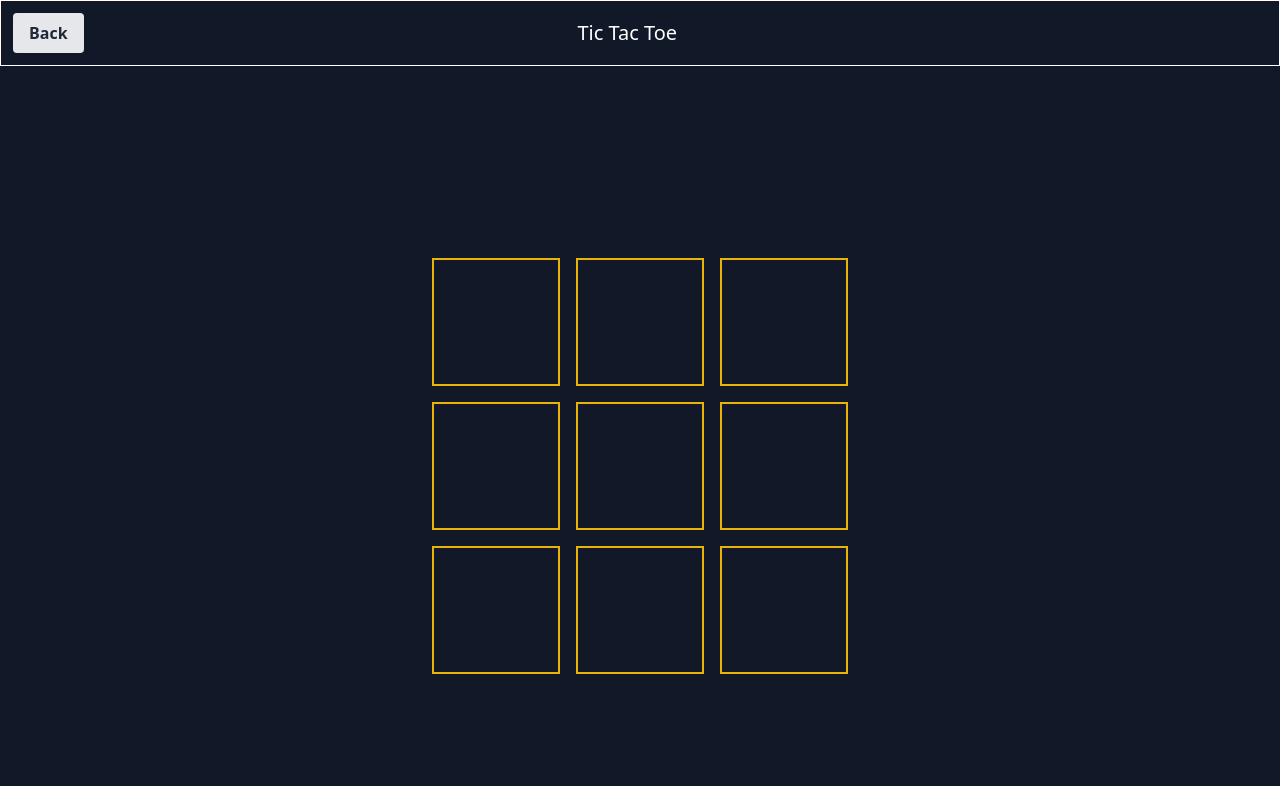
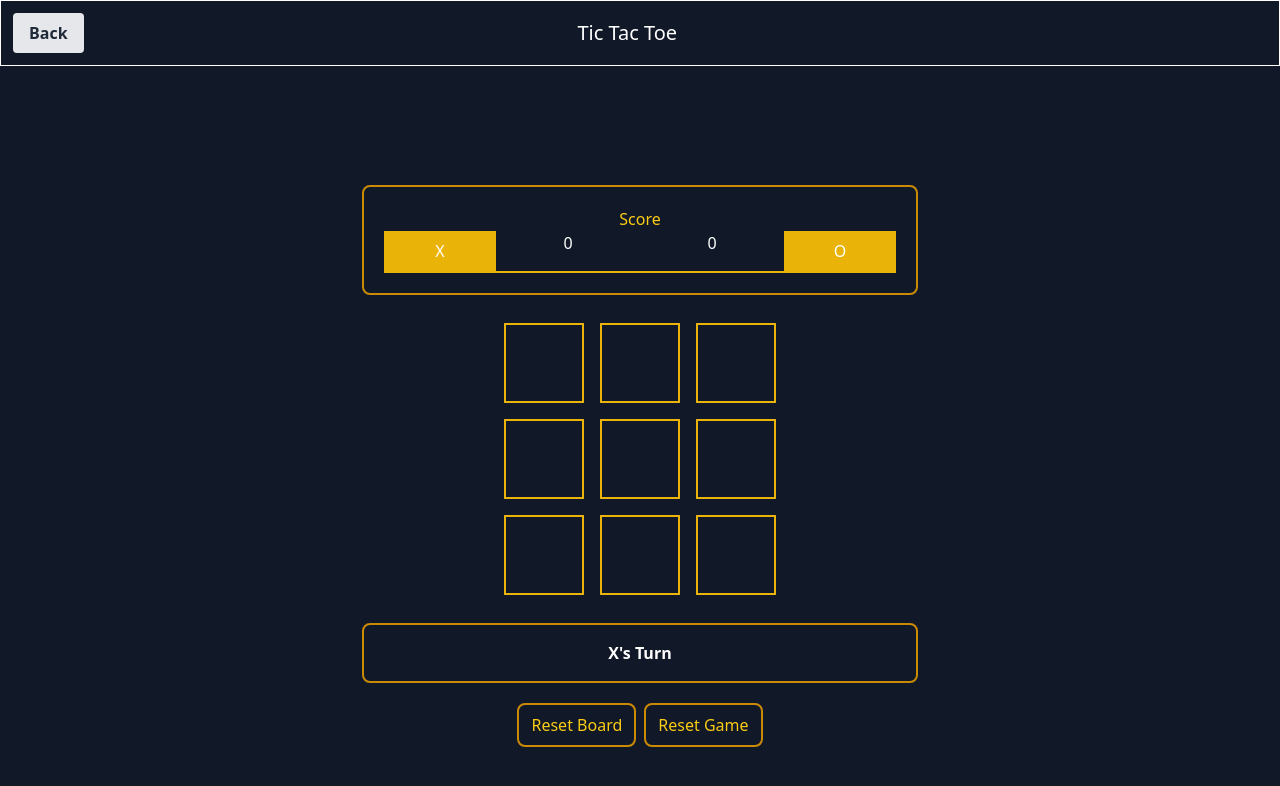
Before and after one commit to jacksonpais/web-games, a React (Vite) app: page /tic-tac-toe in a window 1280 px wide. Shown: the top 786 px of the page. Built offline with nearby package versions, Linux system fonts and the light colour scheme.

Commit message:
score board and highlight winning tile

```diff
--- a/src/Container/Tic-Tac-Toe/Board.tsx
+++ b/src/Container/Tic-Tac-Toe/Board.tsx
@@ -1,17 +1,36 @@
 import { useState } from "react";
 import Square from "./Square";
+import ScoreBoard from "../../Score/TwoPlayerScore/ScoreBoard";
 
-interface WinnerData {
+interface IScoreBoard {
+  myScore: number;
+  computerScore: number;
+}
+
+const defaultScoreBoardProps = {
+  myScore: 0,
+  computerScore: 0,
+};
+
+interface IGameData {
   IsGameOver: boolean;
-  Winner: string;
+  Winner: string | null;
+  WinningLogic: number[];
 }
+
+const defaultGameDataProps = {
+  IsGameOver: false,
+  Winner: null,
+  WinningLogic: [],
+};
 
 const Board = () => {
   const [state, setState] = useState(Array(9).fill(null));
   const [turn, setTurn] = useState("X");
+  const [score, setScore] = useState<IScoreBoard>(defaultScoreBoardProps);
+  const [gameData, setGameData] = useState<IGameData>(defaultGameDataProps);
 
-  const getGameData = () => {
-    const checkIfWinner = () => {
+  const getGameData = (gameArr: any[]): IGameData => {
     const winnerLogic = [
       [0, 1, 2],
       [3, 4, 5],
@@ -22,33 +41,28 @@ const Board = () => {
       [0, 4, 8],
       [2, 4, 6],
     ];
+    let data: IGameData = defaultGameDataProps;
+    data.IsGameOver = gameArr.every((a) => a !== null);
     for (let logic of winnerLogic) {
       const [a, b, c] = logic;
       if (
-          state[a] !== null &&
-          state[a] === state[b] &&
-          state[b] === state[c]
+        gameArr[a] !== null &&
+        gameArr[a] === gameArr[b] &&
+        gameArr[b] === gameArr[c]
       ) {
-          return state[a];
+        data.IsGameOver = true;
+        data.Winner = gameArr[a];
+        data.WinningLogic = logic;
+        return data;
       }
     }
-      return null;
-    };
-    let isGameOver = state.every((a) => a !== null);
-    let winner = null;
-    if (!isGameOver) {
-      winner = checkIfWinner();
-    }
-    let winnerObj: WinnerData = {
-      IsGameOver: isGameOver,
-      Winner: winner,
-    };
-    return winnerObj;
+    return data;
   };
 
-  const winnerData: WinnerData = getGameData();
+  const winnerData: IGameData = getGameData(state);
 
   const handleClick = (index: number) => {
+    if (!gameData.IsGameOver) {
       if (state[index] !== null) {
         return;
       }
@@ -56,67 +70,145 @@ const Board = () => {
 
       newState[index] = turn;
       setState(newState);
+      let gameData: IGameData = getGameData(newState);
+      if (gameData.IsGameOver) {
+        let gameScore: IScoreBoard = { ...score };
+        gameScore.myScore =
+          gameData.Winner === "X"
+            ? (gameScore.myScore += 10)
+            : (gameScore.myScore += 0);
+        gameScore.computerScore =
+          gameData.Winner === "Y"
+            ? (gameScore.computerScore += 10)
+            : (gameScore.computerScore += 0);
+        setScore(gameScore);
+        setGameData(gameData);
+      } else {
         let nextTurn = turn === "X" ? "Y" : "X";
         setTurn(nextTurn);
+      }
+    }
   };
 
-  const handleResetClick = () => {
+  const handleResetBoardClick = () => {
+    resetBoard();
+  };
+
+  const handleResetGameClick = () => {
+    resetBoard();
+    setScore(defaultScoreBoardProps);
+  };
+
+  const resetBoard = () => {
     setState(Array(9).fill(null));
+    setTurn("X");
+    setGameData(defaultGameDataProps);
+  };
+
+  const highlight = (id: number) => {
+    const [a, b, c] = gameData.WinningLogic;
+    if (id === a || id === b || id === c) {
+      return true;
+    }
+    return false;
   };
 
   return (
     <>
-      {winnerData.IsGameOver ? (
-        <>
-          <div className="w-full">
-            <p className="border-2 border-yellow-600 rounded-lg p-5 text-yellow-400 text-center mx-5">
+      <div>
+        <div className="w-full mb-5">
+          <ScoreBoard
+            PlayerOneName="X"
+            PlayerOneScore={score.myScore}
+            PlayerTwoName="O"
+            PlayerTwoScore={score.computerScore}
+          />
+        </div>
+        <div className="flex flex-row justify-center">
+          <Square
+            handleClick={() => handleClick(0)}
+            value={state[0]}
+            highlight={highlight(0)}
+          />
+          <Square
+            handleClick={() => handleClick(1)}
+            value={state[1]}
+            highlight={highlight(1)}
+          />
+          <Square
+            handleClick={() => handleClick(2)}
+            value={state[2]}
+            highlight={highlight(2)}
+          />
+        </div>
+        <div className="flex flex-row justify-center">
+          <Square
+            handleClick={() => handleClick(3)}
+            value={state[3]}
+            highlight={highlight(3)}
+          />
+          <Square
+            handleClick={() => handleClick(4)}
+            value={state[4]}
+            highlight={highlight(4)}
+          />
+          <Square
+            handleClick={() => handleClick(5)}
+            value={state[5]}
+            highlight={highlight(5)}
+          />
+        </div>
+        <div className="flex flex-row justify-center">
+          <Square
+            handleClick={() => handleClick(6)}
+            value={state[6]}
+            highlight={highlight(6)}
+          />
+          <Square
+            handleClick={() => handleClick(7)}
+            value={state[7]}
+            highlight={highlight(7)}
+          />
+          <Square
+            handleClick={() => handleClick(8)}
+            value={state[8]}
+            highlight={highlight(8)}
+          />
+        </div>
+        <div className="w-full mt-5">
+          {winnerData.IsGameOver && winnerData.Winner === null ? (
+            <div className="border-2 border-yellow-600 rounded-lg p-4 text-yellow-400 text-center mx-5">
+              <span className="font-bold text-white">
                 Game Over! Match is draw.
-            </p>
+              </span>
+            </div>
+          ) : winnerData.IsGameOver && winnerData.Winner ? (
+            <div className="border-2 border-yellow-600 rounded-lg p-4 text-yellow-400 text-center mx-5">
+              <span className="font-bold text-white">
+                Game Over! Winner is {winnerData.Winner}
+              </span>
+            </div>
+          ) : (
+            <div className="border-2 border-yellow-600 rounded-lg p-4 text-yellow-400 text-center mx-5">
+              <span className="font-bold text-white">{turn}'s Turn</span>
+            </div>
+          )}
           <div className="text-center mt-5">
             <button
               className="border-2 border-yellow-600 rounded-lg px-3 py-2 text-yellow-400 cursor-pointer hover:bg-yellow-600 hover:text-yellow-200"
-                onClick={handleResetClick}
+              onClick={handleResetBoardClick}
+            >
+              Reset Board
+            </button>
+            <button
+              className="border-2 border-yellow-600 rounded-lg px-3 py-2 ml-2 text-yellow-400 cursor-pointer hover:bg-yellow-600 hover:text-yellow-200"
+              onClick={handleResetGameClick}
             >
               Reset Game
             </button>
           </div>
         </div>
-        </>
-      ) : winnerData.Winner ? (
-        <>
-          <div className="w-full">
-            <p className="border-2 border-yellow-600 rounded-lg p-5 text-yellow-400 text-center mx-5">
-              Game Over! Winner is {winnerData.Winner}
-            </p>
-            <div className="text-center mt-5">
-              <button
-                className="border-2 border-yellow-600 rounded-lg px-3 py-2 text-yellow-400 cursor-pointer hover:bg-yellow-600 hover:text-yellow-200"
-                onClick={handleResetClick}
-              >
-                Reset Game
-              </button>
       </div>
-          </div>
-        </>
-      ) : (
-        <div>
-          <div className="flex flex-row">
-            <Square handleClick={() => handleClick(0)} value={state[0]} />
-            <Square handleClick={() => handleClick(1)} value={state[1]} />
-            <Square handleClick={() => handleClick(2)} value={state[2]} />
-          </div>
-          <div className="flex flex-row">
-            <Square handleClick={() => handleClick(3)} value={state[3]} />
-            <Square handleClick={() => handleClick(4)} value={state[4]} />
-            <Square handleClick={() => handleClick(5)} value={state[5]} />
-          </div>
-          <div className="flex flex-row">
-            <Square handleClick={() => handleClick(6)} value={state[6]} />
-            <Square handleClick={() => handleClick(7)} value={state[7]} />
-            <Square handleClick={() => handleClick(8)} value={state[8]} />
-          </div>
-        </div>
-      )}
     </>
   );
 };
--- a/src/Container/Tic-Tac-Toe/Square.tsx
+++ b/src/Container/Tic-Tac-Toe/Square.tsx
@@ -1,6 +1,7 @@
 interface SquareProps {
   handleClick: any;
   value: string;
+  highlight: boolean;
 }
 
 const Square = (props: SquareProps) => {
@@ -36,10 +37,12 @@ const Square = (props: SquareProps) => {
   }
   return (
     <div
-      className="w-32 h-32 m-2 border-2 border-yellow-500 text-white"
+      className={`w-20 h-20 m-2 border-2 border-yellow-500 ${
+        props.highlight ? "ring-4" : ""
+      } text-white`}
       onClick={props.handleClick}
     >
-      <div className="h-32 flex items-center justify-center">
+      <div className="h-20 flex items-center justify-center">
         <div>{turnObj}</div>
       </div>
     </div>
```
Lines whose indentation alone changed are shown as unchanged.
